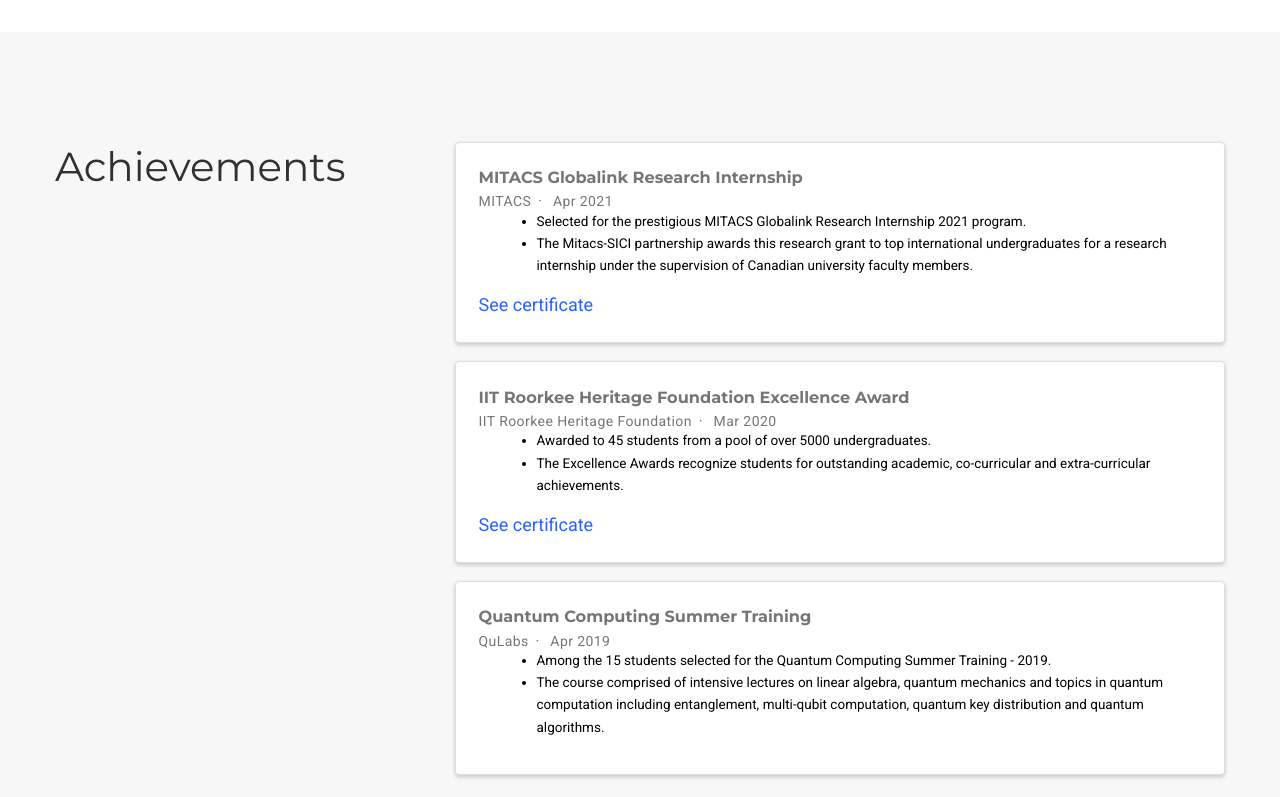
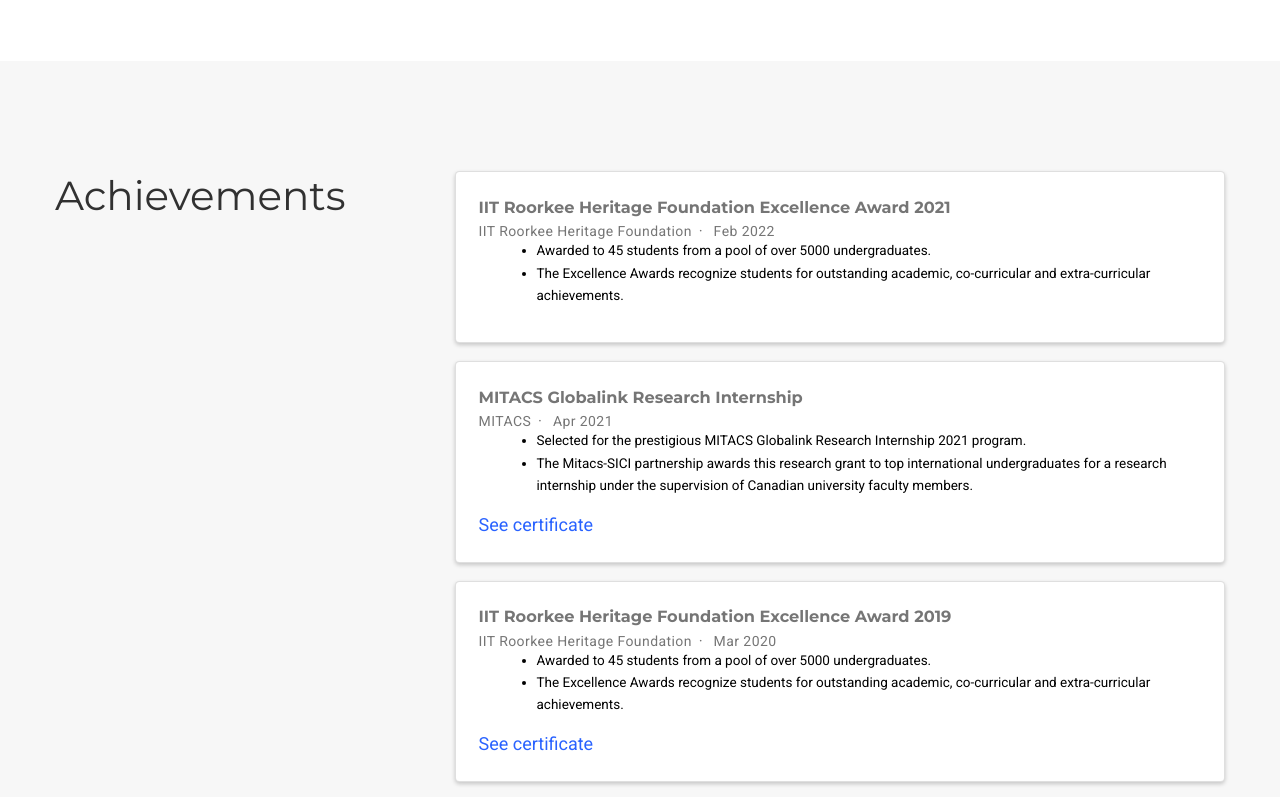
Before and after one commit to dv-fenix/dv-fenix.github.io, a plain HTML site: page index.html in a window 1280 px wide. Shown: the part 2687-3484 px from the top of the page. Drawn offline with nearby package versions, Linux system fonts and the light colour scheme; some packages are replaced by stand-ins of ours; some icons are missing.

Commit message:
Update index.html

```diff
--- a/index.html
+++ b/index.html
@@ -961,11 +961,12 @@
   <div class="col-12 col-lg-8">
 
     <ul>
+<li><b>Feb. 2022</b>: Recipient of the IIT Roorkee Heritage Foundation Excellence Award for 2021!</li>
 <li><b>July 2021</b>: Joined Prof. Jonghyun Choi&rsquo;s <a href="https://gistvision.github.io/" target="_blank" rel="noopener">GIST Computer Vision Lab</a>, South Korea (virtually) as a Research Assistant.</li>
 <li><b>June 2021</b>: Headed to Prof. Fatemeh H. Fard&rsquo;s lab at UBC, Canada (virtually) to work as a Mitacs Globalink Research Intern.</li>
 <li><b>Dec. 2020</b>: Selected for the prestigious <a href="https://www.mitacs.ca/en/programs/globalink/globalink-research-internship" target="_blank" rel="noopener">MITACS Globalink Research Internship 2021</a>!!</li>
 <li><b>July 2020</b>: Will be working at <a href="https://pando.ai" target="_blank" rel="noopener">PandoCorp</a> as a research intern this fall in their machine learning research lab - Pando Labs.</li>
-<li><b>March 2020</b>: Recipient of the IIT Roorkee Heritage Foundation Excellence Award!</li>
+<li><b>March 2020</b>: Recipient of the IIT Roorkee Heritage Foundation Excellence Award for 2019!</li>
 <li><b>April 2019</b>: Selected for the <a href="https://www.qulabs.ai/labs" target="_blank" rel="noopener">Quantum Computing summer training</a> organized by QuLabs.</li>
 </ul>
 
@@ -1264,6 +1265,25 @@
 
 
       <div class="card experience course">
+        <div class="card-body"><a href="https://www.iitr-heritagefund.org/programs/heritage-excellence-awards" target="_blank" rel="noopener"><h4 class="card-title exp-title text-muted my-0">IIT Roorkee Heritage Foundation Excellence Award 2021</h4></a><div class="card-subtitle my-0 article-metadata"><a href="http://www.iitr-heritagefund.org/" target="_blank" rel="noopener">IIT Roorkee Heritage Foundation</a><span class="middot-divider"></span>
+
+            Feb 2022
+
+          </div>
+
+
+            <div class="card-text"><ul>
+<li>Awarded to 45 students from a pool of over 5000 undergraduates.</li>
+<li>The Excellence Awards recognize students for outstanding academic, co-curricular and extra-curricular achievements.</li>
+</ul>
+</div>
+
+
+
+        </div>
+      </div>
+
+      <div class="card experience course">
         <div class="card-body"><h4 class="card-title exp-title text-muted my-0">MITACS Globalink Research Internship</h4><div class="card-subtitle my-0 article-metadata"><a href="https://www.mitacs.ca/en" target="_blank" rel="noopener">MITACS</a><span class="middot-divider"></span>
 
             Apr 2021
@@ -1287,7 +1307,7 @@
       </div>
 
       <div class="card experience course">
-        <div class="card-body"><h4 class="card-title exp-title text-muted my-0">IIT Roorkee Heritage Foundation Excellence Award</h4><div class="card-subtitle my-0 article-metadata"><a href="http://www.iitr-heritagefund.org/" target="_blank" rel="noopener">IIT Roorkee Heritage Foundation</a><span class="middot-divider"></span>
+        <div class="card-body"><h4 class="card-title exp-title text-muted my-0">IIT Roorkee Heritage Foundation Excellence Award 2019</h4><div class="card-subtitle my-0 article-metadata"><a href="http://www.iitr-heritagefund.org/" target="_blank" rel="noopener">IIT Roorkee Heritage Foundation</a><span class="middot-divider"></span>
 
             Mar 2020
 
```
